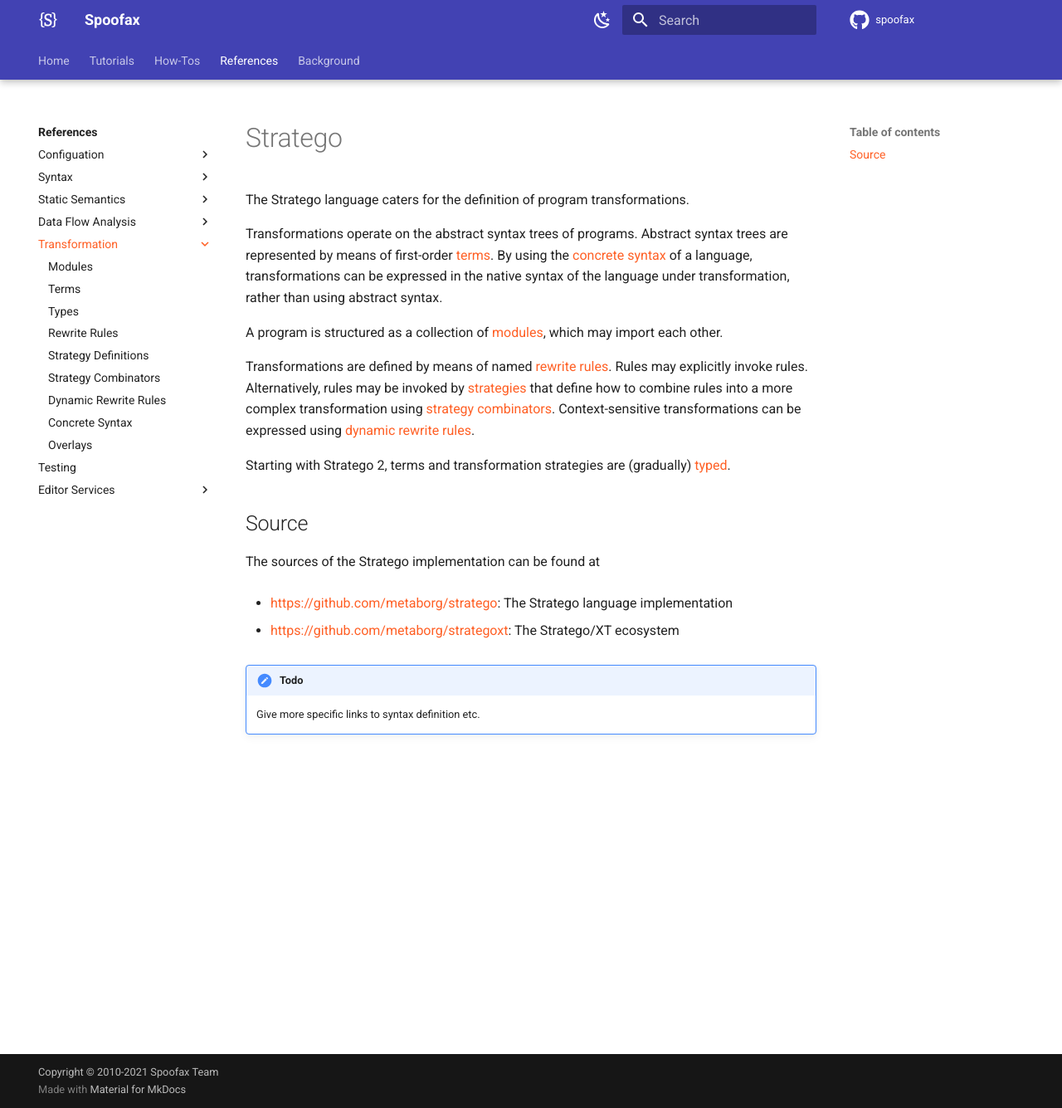
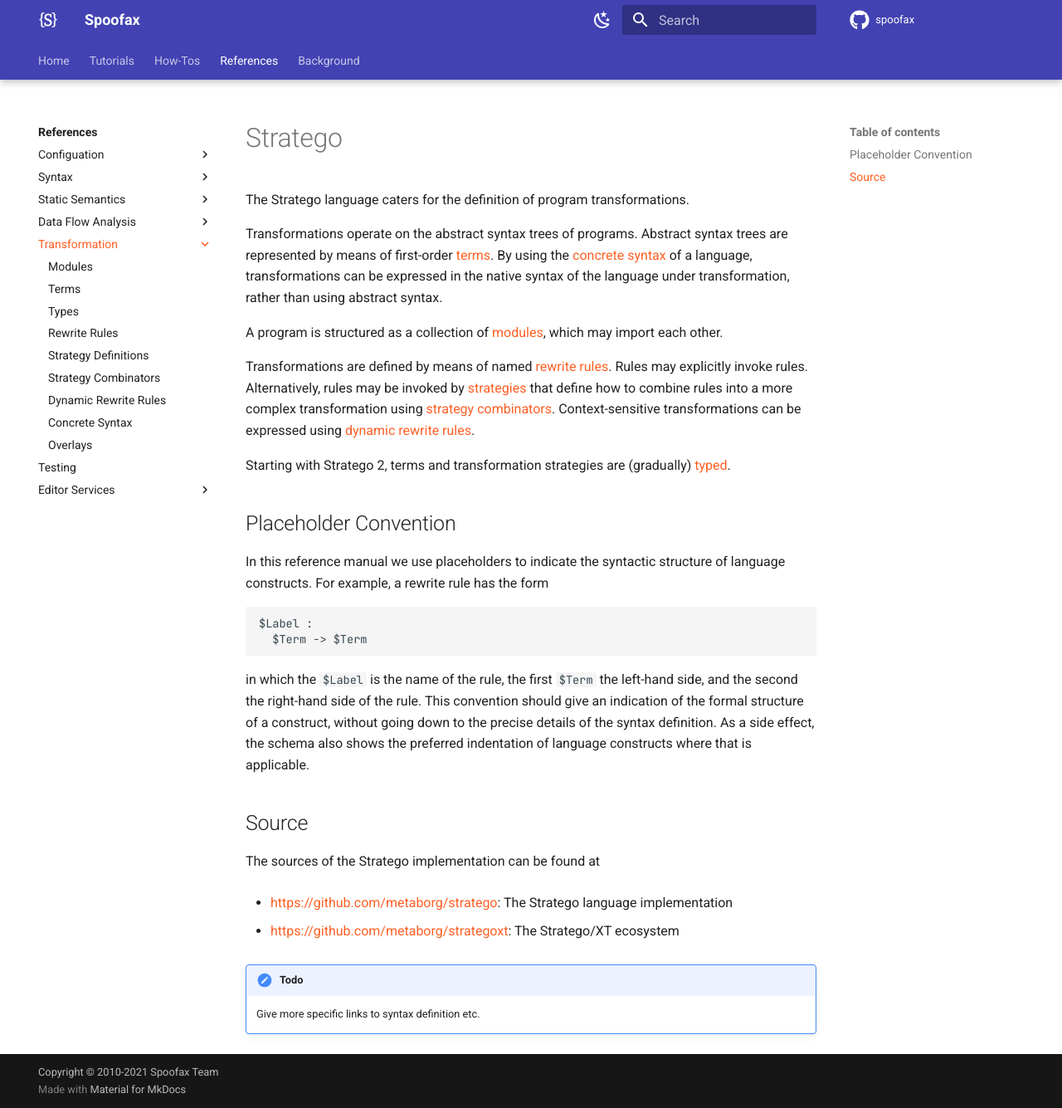
Before and after one commit to pdmosses/metaborg.github.io, an MkDocs documentation site: the page built from docs/references/stratego/index.md, in a window 1280 px wide and 1335 px high. Shown: the whole window at 83% size. Built offline with MkDocs 1.6.1 and Material for MkDocs 9.7.7, drawn with Linux system fonts in a browser that asks for light colours; comment, search, counter and statistics services are not loaded.

Commit message:
placeholder convention in intro

````diff
--- a/docs/references/stratego/index.md
+++ b/docs/references/stratego/index.md
@@ -15,7 +15,19 @@
 
 Starting with Stratego 2, terms and transformation strategies are (gradually) [typed](types/).
 
+## Placeholder Convention
 
+In this reference manual we use placeholders to indicate the syntactic structure of language constructs.
+For example, a rewrite rule has the form
+
+```stratego
+$Label :
+  $Term -> $Term
+```
+
+in which the `$Label` is the name of the rule, the first `$Term` the left-hand side, and the second the right-hand side of the rule.
+This convention should give an indication of the formal structure of a construct, without going down to the precise details of the syntax definition.
+As a side effect, the schema also shows the preferred indentation of language constructs where that is applicable.
 
 ## Source
 
````
